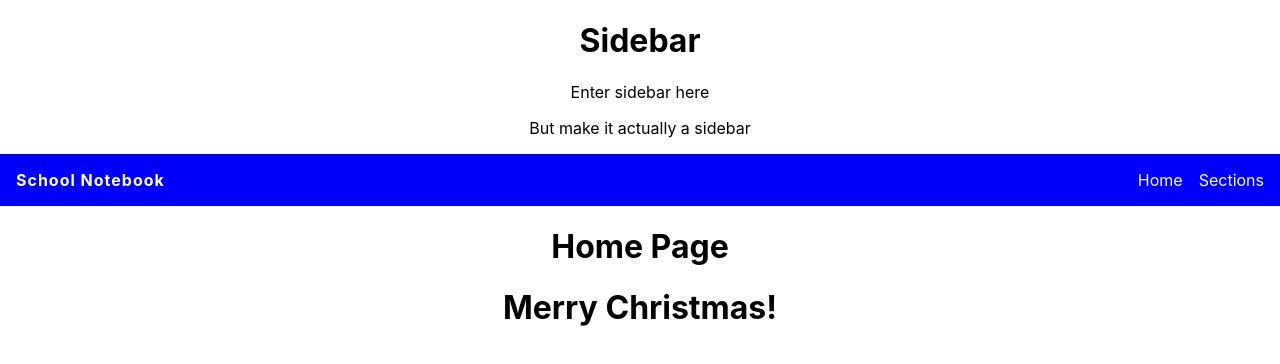
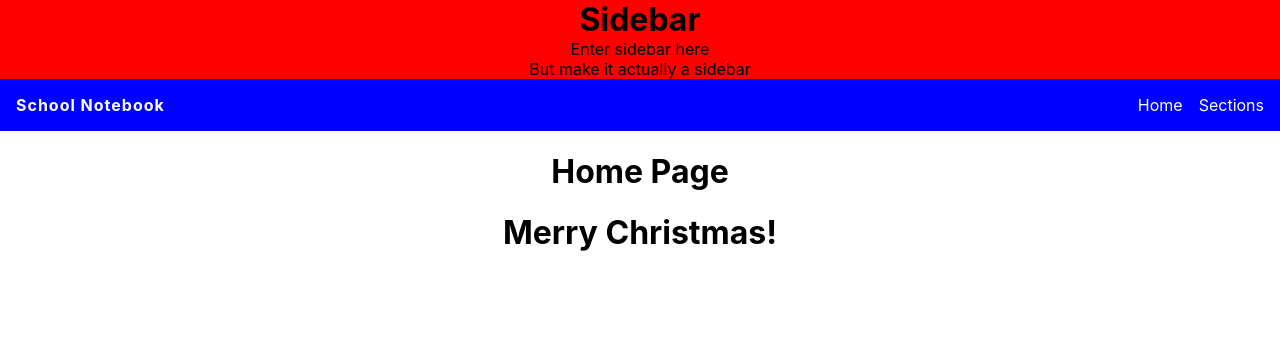
Before and after one commit to jsoomie/school-notebook, a React (Create React App) app: page / in a window 1280 px wide. Shown: the top 364 px of the page. Built offline with nearby package versions, Linux system fonts and the light colour scheme.

Commit message:
chore: remove margins from p and h1 in sidebar

```diff
--- a/src/components/Sidebar/Sidebar.css
+++ b/src/components/Sidebar/Sidebar.css
@@ -0,0 +1,8 @@
+.sidebar {
+  background-color: red;
+}
+
+.sidebar p,
+.sidebar h1 {
+  margin: 0;
+}
--- a/src/index.css
+++ b/src/index.css
@@ -4,6 +4,7 @@
 
 body {
   margin: 0;
+  padding: 0;
   font-family: -apple-system, BlinkMacSystemFont, 'Segoe UI', 'Roboto', 'Oxygen',
     'Ubuntu', 'Cantarell', 'Fira Sans', 'Droid Sans', 'Helvetica Neue',
     sans-serif;
```
